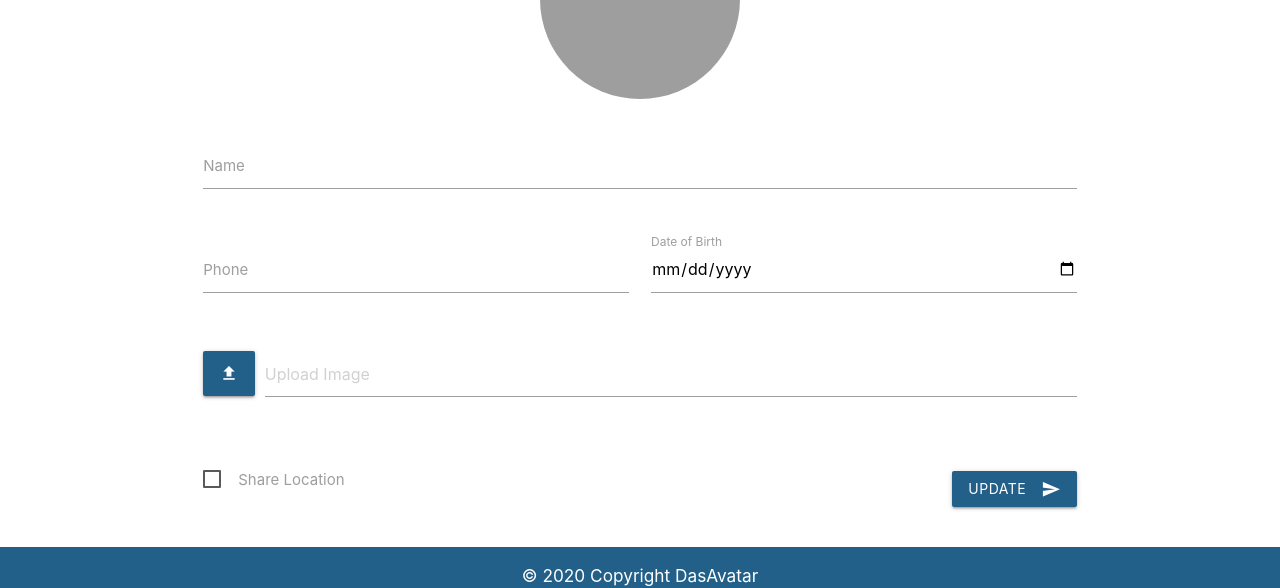
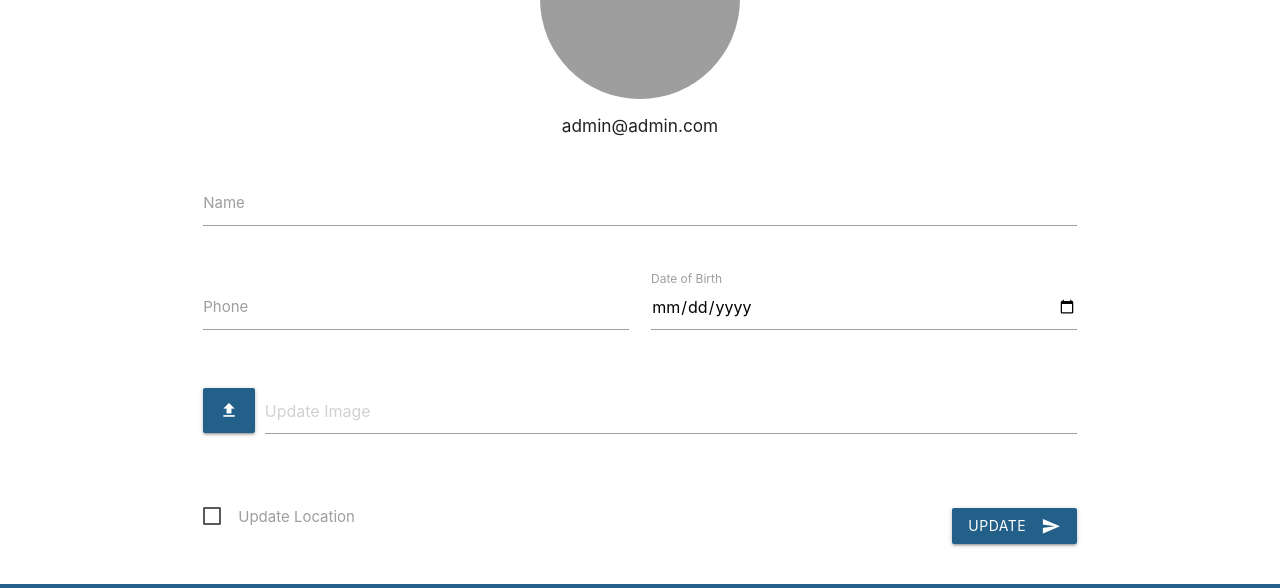
Before and after one commit to harshtyagimdr/dasavatar, a React (Create React App) app in the folder dasavatar_web/: page /profile in a window 1280 px wide. Shown: the part 210-798 px from the top of the page. Built offline with nearby package versions, Linux system fonts and the light colour scheme; grey boxes are pictures that could not be loaded.

Commit message:
Web-ui-changes

```diff
--- a/dasavatar_web/src/Components/Dashboard/Post.js
+++ b/dasavatar_web/src/Components/Dashboard/Post.js
@@ -8,14 +8,13 @@ const Post = () => {
             <Link to='/post'>
                 <div className="card hoverable black-text">
                     <div className='row center-align valign-wrapper'>
-                        <div className='col s3'></div>
-                        <div className='col s2 card-upper-text'>
+                        <div className='col s1'></div>
+                        <div className='col s2 card-upper-image'>
                         <br></br>
                             <ProfileImage height="30" width="30" className="circle responsive-img" />
                         </div>
-                        <div className='col s6 card-upper-text'>
-                            <br></br>
-                            <span className='valign-wrappe left'>"Username"</span>
+                        <div className='col s8 valign-wrapper card-upper-text'>
+                            <span className=''>"Username"</span>
                         </div>
                         <div className='col s1'></div>
                     </div>
--- a/dasavatar_web/src/Components/Dashboard/Profile.js
+++ b/dasavatar_web/src/Components/Dashboard/Profile.js
@@ -1,8 +1,14 @@
-import React from 'react';
+import React, { Component } from 'react';
 import ProfileImage from './Profile/ProfileImage';
 import ProfileForm from './Profile/ProfileForm';
 
-const Profile = () => {
+class Profile extends Component {
+
+    state = {
+        email: 'admin@admin.com'
+    }
+
+    render() {
         return (
             <div className='container'>
                 <div className=''>
@@ -10,6 +16,7 @@ const Profile = () => {
                     <br></br>
                     <div className='center'>
                         <ProfileImage height="200" width="200" className='circle responsive-img' />
+                        <h6>{this.state.email}</h6>
                     </div>
                     <br></br>
                 </div>
@@ -19,5 +26,6 @@ const Profile = () => {
             </div>
         )
     }
+}
 
 export default Profile;
--- a/dasavatar_web/src/Components/Dashboard/Profile/ProfileForm.js
+++ b/dasavatar_web/src/Components/Dashboard/Profile/ProfileForm.js
@@ -48,7 +48,7 @@ class ProfileForm extends Component {
                                 <input id='image' onChange={this.handleChange} type="file"></input>
                             </div>
                             <div className="file-path-wrapper">
-                                <input id='image' placeholder='Upload Image' onChange={this.handleChange} className="file-path validate" type="text"></input>
+                                <input id='image' placeholder='Update Image' onChange={this.handleChange} className="file-path validate" type="text"></input>
                             </div>
                         </div>
                     </div>
@@ -56,7 +56,7 @@ class ProfileForm extends Component {
                         <div className="input-field col s12">
                             <label>
                                 <input id='location' onChange={this.handleChange} type="checkbox"></input>
-                                <span>Share Location</span>
+                                <span>Update Location</span>
                             </label>
                         </div>
                         <div className="col s12">
--- a/dasavatar_web/src/index.css
+++ b/dasavatar_web/src/index.css
@@ -26,6 +26,10 @@ code {
 }
 
 .card-upper-text {
+  margin-top: 9px;
+}
+
+.card-upper-image {
   margin-top: -5px;
 }
 
```
Lines whose indentation alone changed are shown as unchanged.
